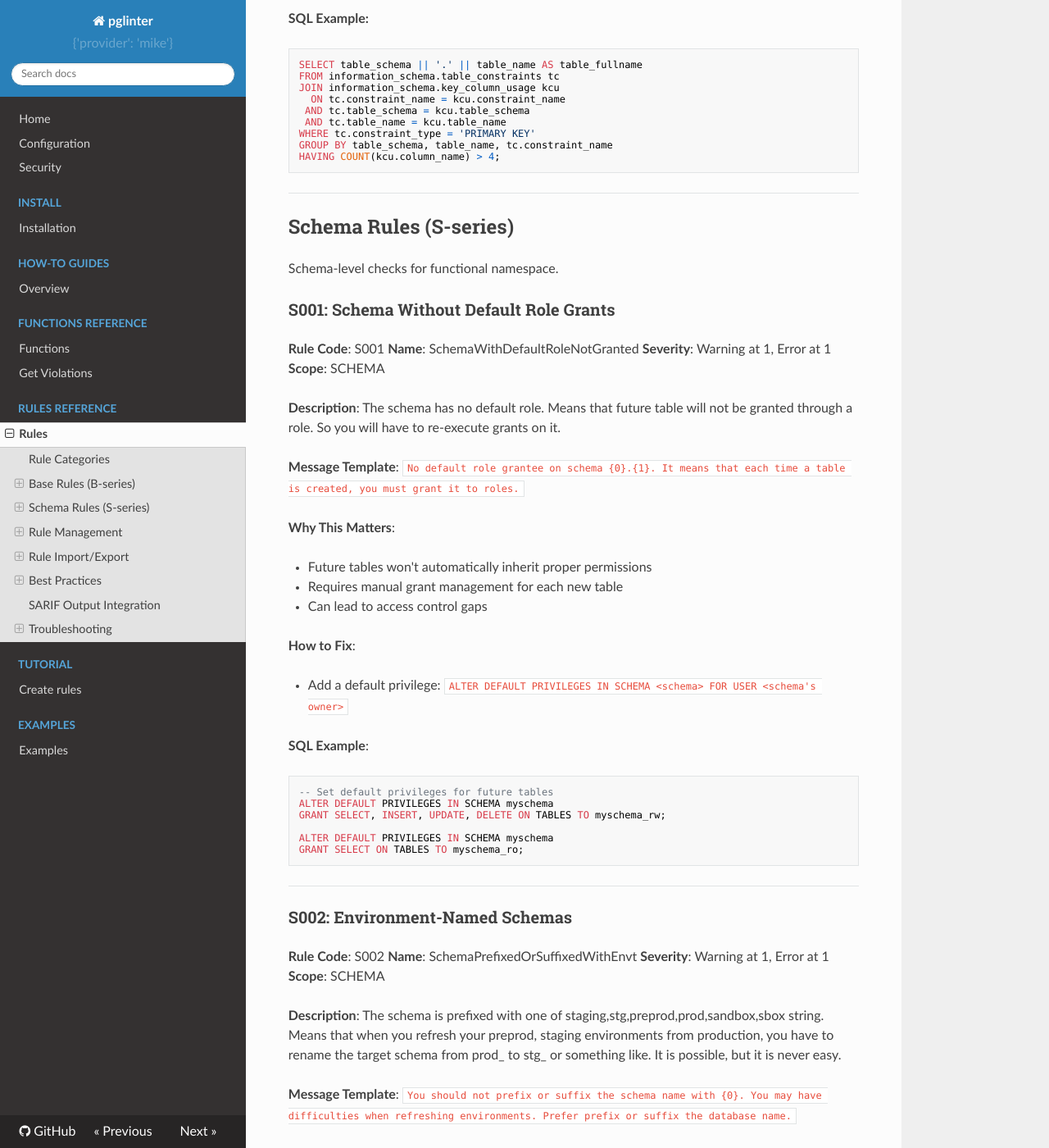
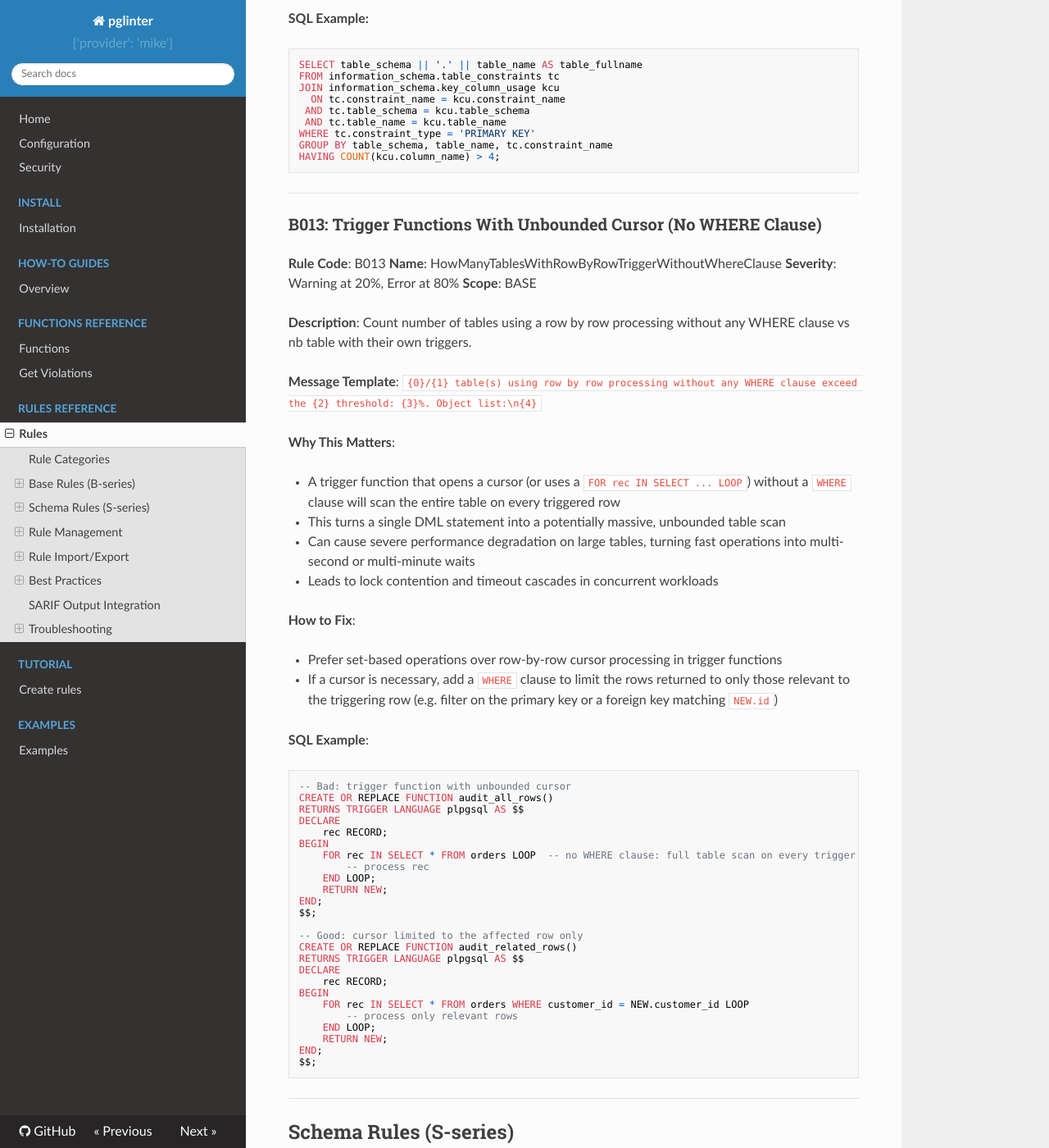
Before and after one commit to pmpetit/pglinter, an MkDocs documentation site: the page built from docs/rules/README.md, in a window 1280 px wide and 1400 px high, scrolled down 9356 px. Shown: the whole window at 82% size. Built offline with MkDocs 1.6.1, drawn with Linux system fonts in a browser that asks for light colours; nearby versions of some CDN libraries; some of the changed text lies outside the part shown.

Commit message:
docs: add new rule b0013

````diff
--- a/docs/rules/README.md
+++ b/docs/rules/README.md
@@ -465,6 +465,61 @@ HAVING COUNT(kcu.column_name) > 4;
 
 ---
 
+### B013: Trigger Functions With Unbounded Cursor (No WHERE Clause)
+
+**Rule Code**: B013
+**Name**: HowManyTablesWithRowByRowTriggerWithoutWhereClause
+**Severity**: Warning at 20%, Error at 80%
+**Scope**: BASE
+
+**Description**: Count number of tables using a row by row processing without any WHERE clause vs nb table with their own triggers.
+
+**Message Template**: `{0}/{1} table(s) using row by row processing without any WHERE clause exceed the {2} threshold: {3}%. Object list:\n{4}`
+
+**Why This Matters**:
+
+- A trigger function that opens a cursor (or uses a `FOR rec IN SELECT ... LOOP`) without a `WHERE` clause will scan the entire table on every triggered row
+- This turns a single DML statement into a potentially massive, unbounded table scan
+- Can cause severe performance degradation on large tables, turning fast operations into multi-second or multi-minute waits
+- Leads to lock contention and timeout cascades in concurrent workloads
+
+**How to Fix**:
+
+- Prefer set-based operations over row-by-row cursor processing in trigger functions
+- If a cursor is necessary, add a `WHERE` clause to limit the rows returned to only those relevant to the triggering row (e.g. filter on the primary key or a foreign key matching `NEW.id`)
+
+**SQL Example**:
+
+```sql
+-- Bad: trigger function with unbounded cursor
+CREATE OR REPLACE FUNCTION audit_all_rows()
+RETURNS TRIGGER LANGUAGE plpgsql AS $$
+DECLARE
+    rec RECORD;
+BEGIN
+    FOR rec IN SELECT * FROM orders LOOP  -- no WHERE clause: full table scan on every trigger fire
+        -- process rec
+    END LOOP;
+    RETURN NEW;
+END;
+$$;
+
+-- Good: cursor limited to the affected row only
+CREATE OR REPLACE FUNCTION audit_related_rows()
+RETURNS TRIGGER LANGUAGE plpgsql AS $$
+DECLARE
+    rec RECORD;
+BEGIN
+    FOR rec IN SELECT * FROM orders WHERE customer_id = NEW.customer_id LOOP
+        -- process only relevant rows
+    END LOOP;
+    RETURN NEW;
+END;
+$$;
+```
+
+---
+
 ## Schema Rules (S-series)
 
 Schema-level checks for functional namespace.
@@ -510,7 +565,7 @@ GRANT SELECT ON TABLES TO myschema_ro;
 **Severity**: Warning at 1, Error at 1
 **Scope**: SCHEMA
 
-**Description**: The schema is prefixed with one of staging,stg,preprod,prod,sandbox,sbox string. Means that when you refresh your preprod, staging environments from production, you have to rename the target schema from prod_ to stg_ or something like. It is possible, but it is never easy.
+**Description**: The schema is prefixed with one of staging,stg,preprod,prod,sandbox,sbox string. Means that when you refresh your preprod, staging environments from production, you have to rename the target schema from prod_to stg_ or something like. It is possible, but it is never easy.
 
 **Message Template**: `You should not prefix or suffix the schema name with {0}. You may have difficulties when refreshing environments. Prefer prefix or suffix the database name.`
 
````
